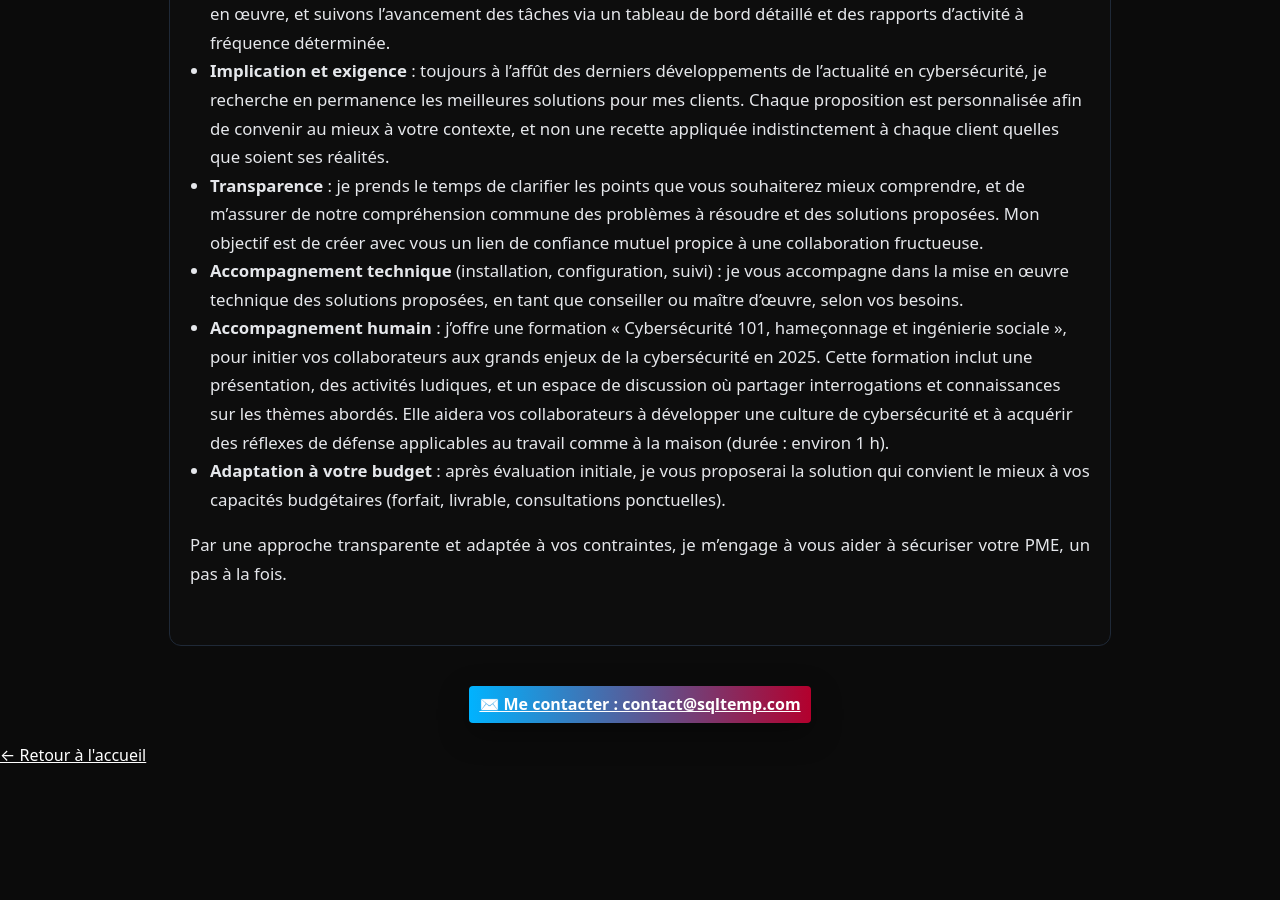
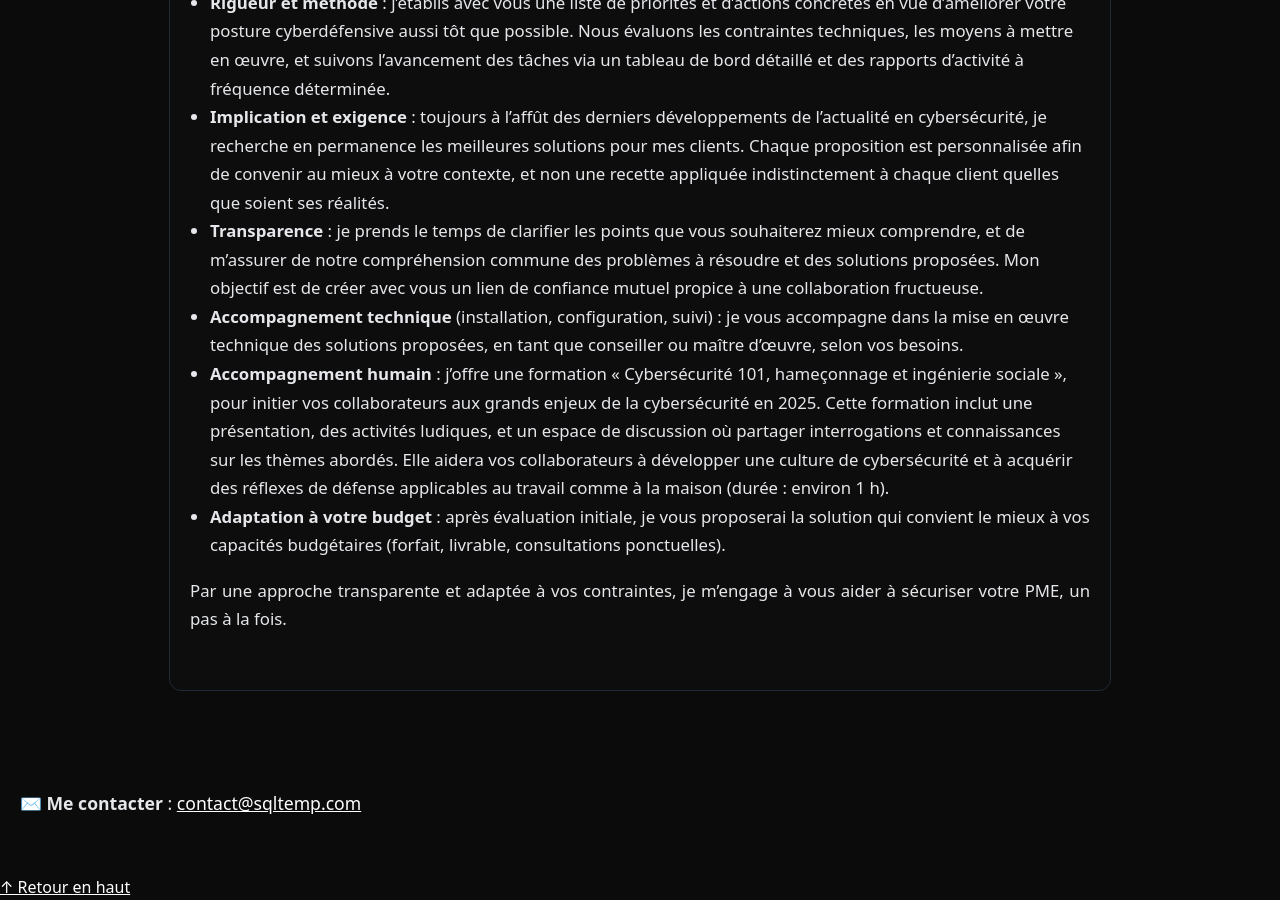
Before and after one commit to sqltemp/portfolio, a Jekyll site: the page projects/phares/protection-pme.html, which Jekyll copies as it is, in a window 1280 px wide and 900 px high, scrolled down 12265 px. Built offline with Jekyll 4.4.1, drawn with Linux system fonts in a browser that asks for light colours; before the commit the page ends 13034 px from its top, so only the background shows below that.

Commit message:
Update protection-pme.html

```diff
--- a/projects/phares/protection-pme.html
+++ b/projects/phares/protection-pme.html
@@ -43,6 +43,7 @@
 </head>
 
 <body style="margin:0; background:#0b0b0b; color:#e5e7eb; font-family: ui-sans-serif, system-ui, -apple-system, Segoe UI, Roboto, Ubuntu, Cantarell, Noto Sans, Arial;">
+<div id="top"></div>
 
 <main>
 
@@ -62,7 +63,11 @@
 
   </section>
   <!-- ===== FIN ENTÊTE ===== -->
-
+  <p style="text-align:left; margin-top:20px;">
+    <a class="return-link" href="/">
+      ← Retour à l'accueil
+    </a>
+  </p>
   <!-- ===== INTRODUCTION ===== -->
   <section class="terminal-section" id="intro-pme"
            style="text-align:left; margin:24px auto; max-width:900px; background-color:#0d0d0d;
@@ -583,20 +588,16 @@
 
   </section>
   <!-- ===== FIN SECTION 7 ===== -->
-  <div style="text-align:center; margin-top:24px;">
-    <a href="mailto:contact@sqltemp.com"
-       class="btn"
-       style="display:inline-block; margin-top:auto; padding:6px 10px; background-color:#3fb950; color:#ffffff; text-decoration:none; border-radius:4px; font-weight:bold;">
-      ✉️ Me contacter : contact@sqltemp.com
-    </a>
-  </div>
-  <div style="text-align:left; margin-top:20px;">
-    <a class="return-link" href="/">
-      ← Retour à l'accueil
-    </a>
-  </div>
+
+  <section class="terminal-section" id="contact" style="text-align:left; margin: 0 auto; padding: 40px 20px;">
+  <p style="text-align:left; line-height:1.6; font-size:1.1em;">
+    ✉️ <strong>Me contacter</strong> : <a href="mailto:contact@sqltemp.com">contact@sqltemp.com</a><br />
+  </p>
+
+</section>
 
 </main>
+<a href="#top" class="back-to-top">↑ Retour en haut</a>
 
 </body>
 </html>
```
